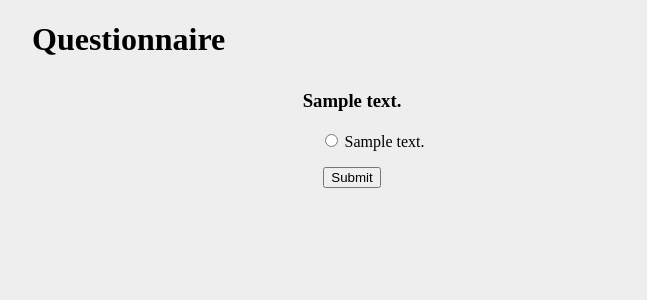
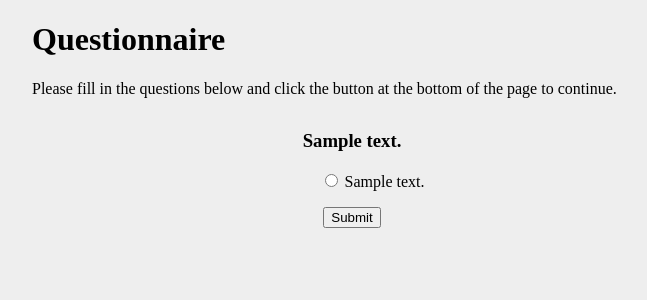
Before and after one commit to vera24m/ultimatum_game, a Django app: page /game/questionnaire/ in a window 1280 px wide. Shown: the top 300 px of the page, without its empty margins (288-935 px from the left). Run offline with Django 3.2, Linux system fonts and the light colour scheme; data comes from the database, SQL or seed files in the repository; tables that the repository leaves empty hold one stand-in row (values such as "Sample post").

Commit message:
Added text to questionnaire page.

```diff
--- a/game/templates/game/questionnaire.html
+++ b/game/templates/game/questionnaire.html
@@ -1,6 +1,7 @@
 {% include "game/header.html" %}
 
 <h1>Questionnaire</h1>
+<p>Please fill in the questions below and click the button at the bottom of the page to continue.</p>
 <form action="{% url 'game:questionnaire' %}" method="post">
   {% csrf_token %}
   {{ form.non_field_errors }}
```
